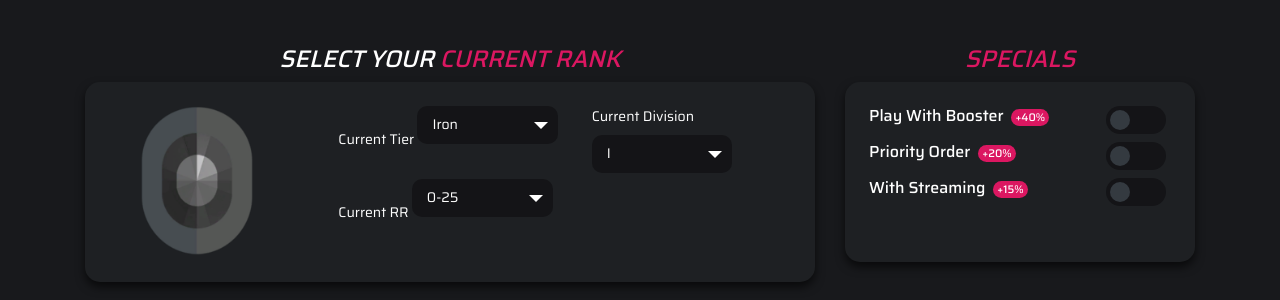
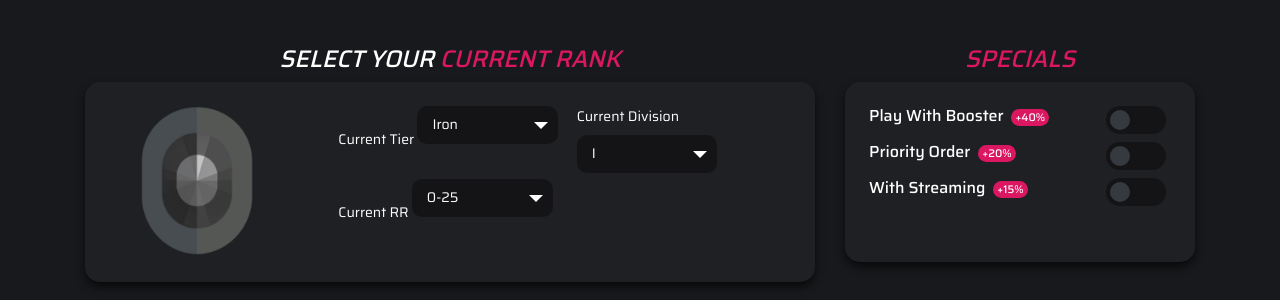
Before and after one commit to shashwat-15/Valorant, a PHP site: page /rank-boost.php in a window 1280 px wide. Shown: the part 455-755 px from the top of the page. Run offline with PHP 8.4, Linux system fonts and the light colour scheme; some libraries are stand-ins or nearby versions.

Commit message:
fixed current division right margin

```diff
--- a/rank-boost.php
+++ b/rank-boost.php
@@ -19,7 +19,7 @@
                         <img src="images/iron1.png" alt="" style="object-fit:contain; width:100%; height:100%;">
                     </div>
                     <div class="col">
-                        <div class="row">
+                        <div class="row" style="display:flex; width:100%;">
                             <div class="col new-select-div pr-0">
                                 <label for="current-tier" style="color:#fff">Current Tier</label>
                                 <select class="custom-select" id="current-tier" name="current-tier">
```
